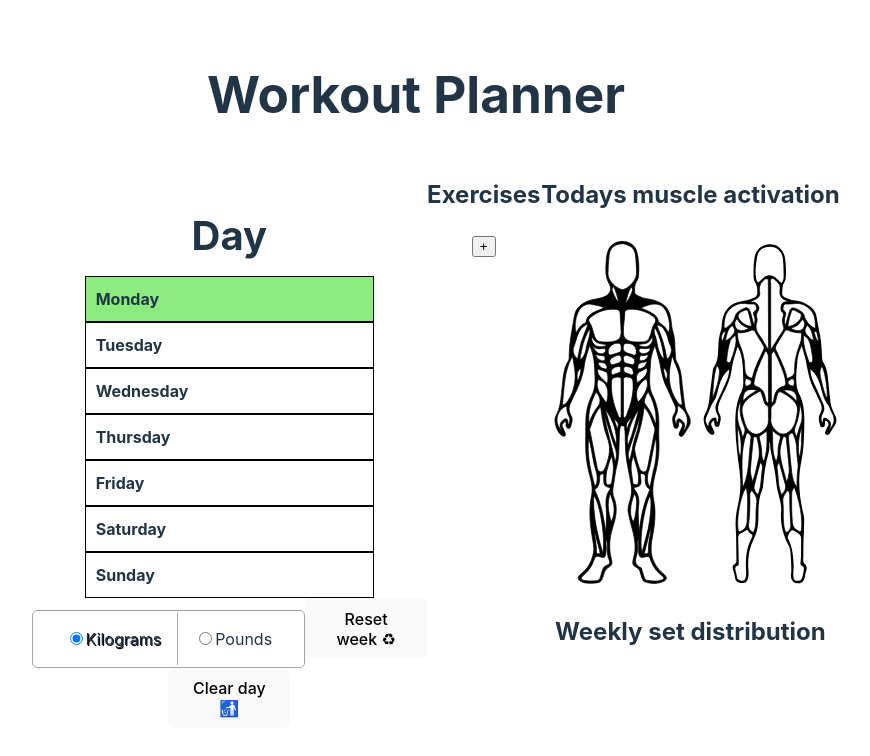
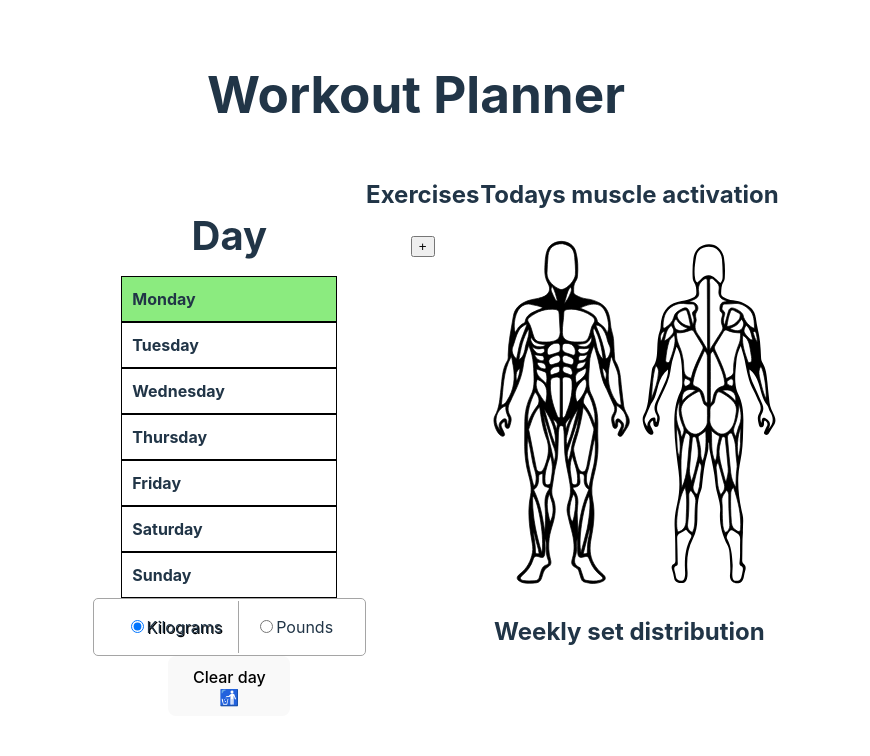
Before and after one commit to simon-s-99/workout-planner, a React (Vite) app: page / in a window 1280 px wide. Shown: the top 756 px of the page, without its empty margins (224-1094 px from the left). Built offline with nearby package versions, Linux system fonts and the light colour scheme.

Commit message:
Revert "Reset progress button"

```diff
--- a/src/App.tsx
+++ b/src/App.tsx
@@ -9,7 +9,6 @@ import PieChart from "./components/PieChart";
 import MuscleAnatomyChart from "./components/MuscleAnatomyChart";
 import UnitsPicker from "./components/UnitsPicker";
 import ClearDay from "./components/ClearDay";
-import ResetProgress from "./components/ResetProgress";
 
 const App: React.FC = () => {
   const [weightUnit, setWeightUnit] = useState<Unit>("kilograms");
@@ -75,7 +74,6 @@ const App: React.FC = () => {
             setWeightUnits={setWeightUnit}
             getExerciseData={getExerciseData}
           />
-          <ResetProgress getExerciseData={getExerciseData} />
           <ClearDay
             getExerciseData={getExerciseData}
             selectedWeekday={selectedWeekday}
--- a/src/components/ResetProgress.tsx
+++ /dev/null
@@ -1,60 +0,0 @@
-import React from "react";
-import { useLocalStorageRead } from "../hooks/useLocalStorageRead";
-import { useLocalStorageOverwrite } from "../hooks/useLocalStorageOverwrite";
-import type { ExerciseObject, Weekday, WeekdayExerciseMap } from "../types";
-
-interface ResetProgressProps {
-  getExerciseData: () => void;
-}
-
-const allWeekdays: Weekday[] = [
-  "Monday",
-  "Tuesday",
-  "Wednesday",
-  "Thursday",
-  "Friday",
-  "Saturday",
-  "Sunday",
-];
-
-const ResetProgress: React.FC<ResetProgressProps> = ({ getExerciseData }) => {
-  const handleReset = () => {
-    const updatedWeek: WeekdayExerciseMap = new Map();
-
-    allWeekdays.forEach((weekday) => {
-      // Read the exercises for the current weekday from local storage
-      let exercises: ExerciseObject[] = useLocalStorageRead(weekday);
-
-      // Iterate through all exercises and sets, untoggling completed sets
-      const updatedExercises = exercises.map((exercise) => ({
-        ...exercise,
-        sets: exercise.sets.map((set) => ({ ...set, completed: false })),
-      }));
-
-      // Update the week map with the reset exercises
-      updatedWeek.set(weekday, updatedExercises);
-    });
-
-    // Overwrite the local storage with the updated map for the entire week
-    useLocalStorageOverwrite(updatedWeek);
-
-    // Call getExerciseData to trigger any necessary updates or refreshes
-    getExerciseData();
-  };
-
-  return (
-    <button style={resetWeek} onClick={handleReset}>
-      Reset week ♻
-    </button>
-  );
-};
-
-export default ResetProgress;
-
-const resetWeek = {
-  justifyContent: "space-around",
-  width: "122px",
-  height: "60px",
-  borderRadius: "5px",
-  cursor: "pointer",
-};
```
